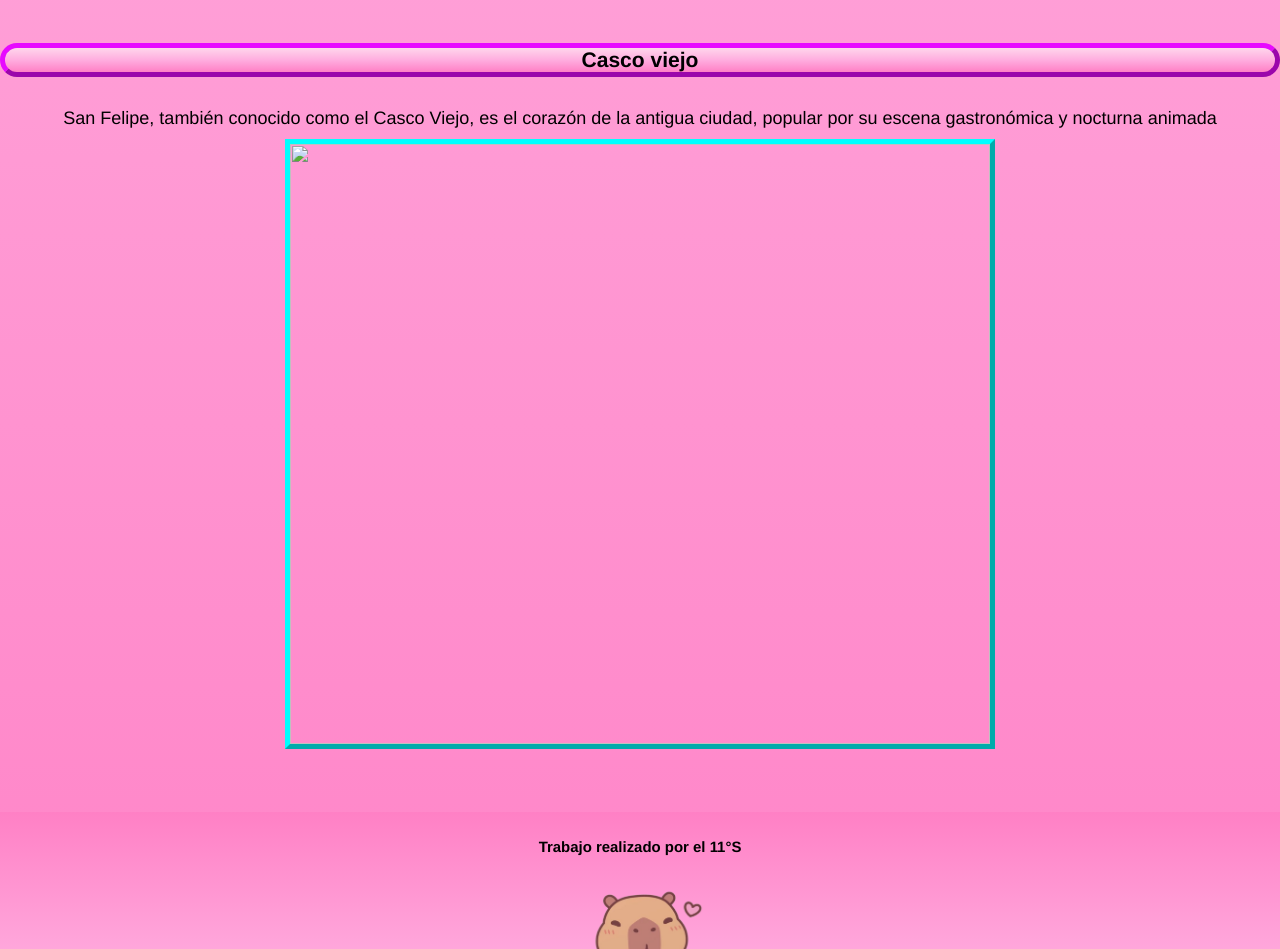
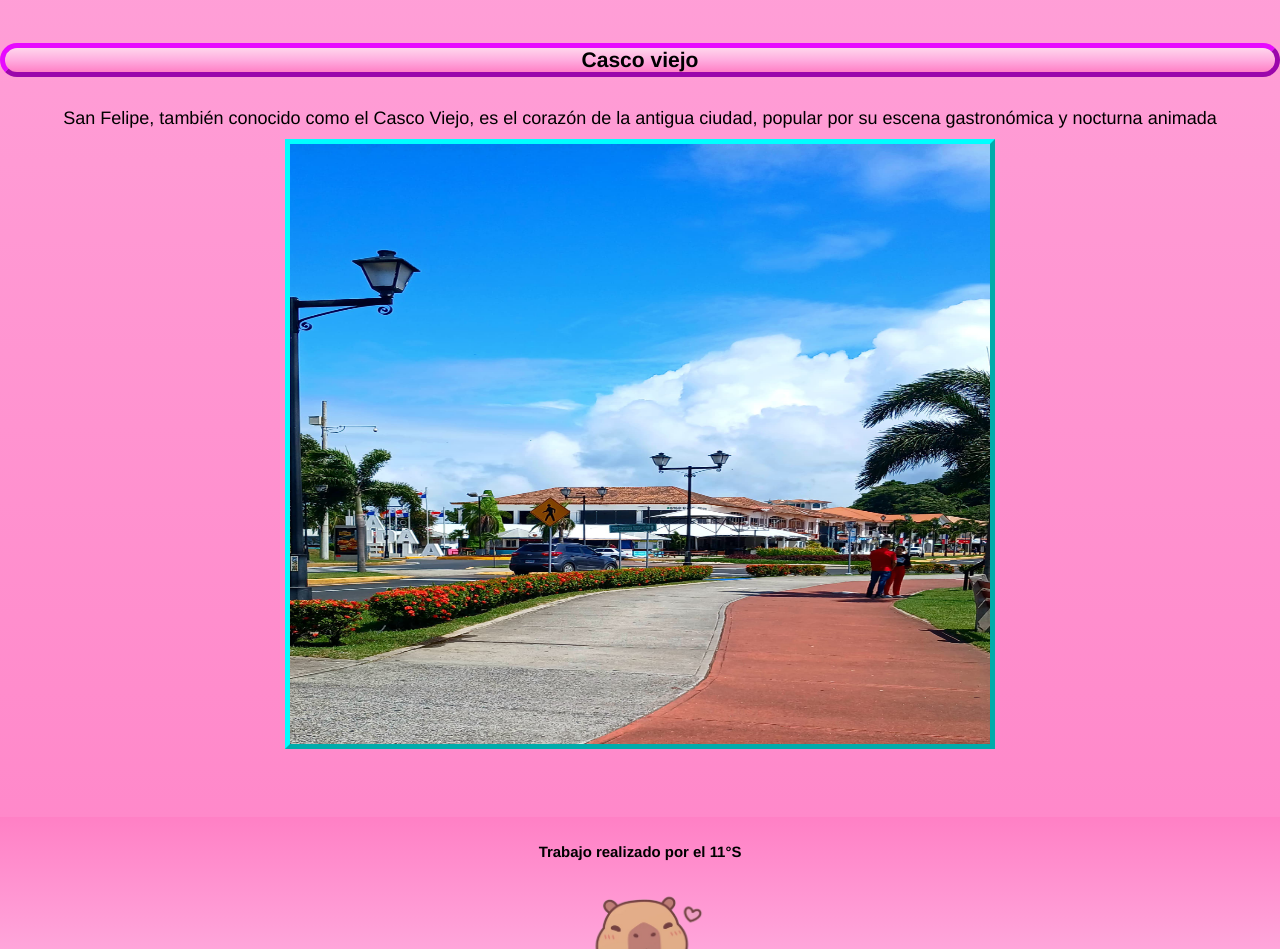
Before and after one commit to Capibaras11S/Capibaras11S.github.io, a plain HTML site: page index.html in a window 1280 px wide. Shown: the part 2260-3209 px from the top of the page. Drawn offline with Linux system fonts and the light colour scheme.

Commit message:
Update index.html
Gha

```diff
--- a/index.html
+++ b/index.html
@@ -38,7 +38,7 @@
         <p>
             San Felipe, también conocido como el Casco Viejo, es el corazón de la antigua ciudad, popular por su escena gastronómica y nocturna animada
         </p>
-        <img src="3.jpg" width="700px" height="600px"><br/><br/><br/><br/>
+        <img src="4.jpg" width="700px" height="600px"><br/><br/><br/><br/>
 
         <footer>
             <h5>
```
